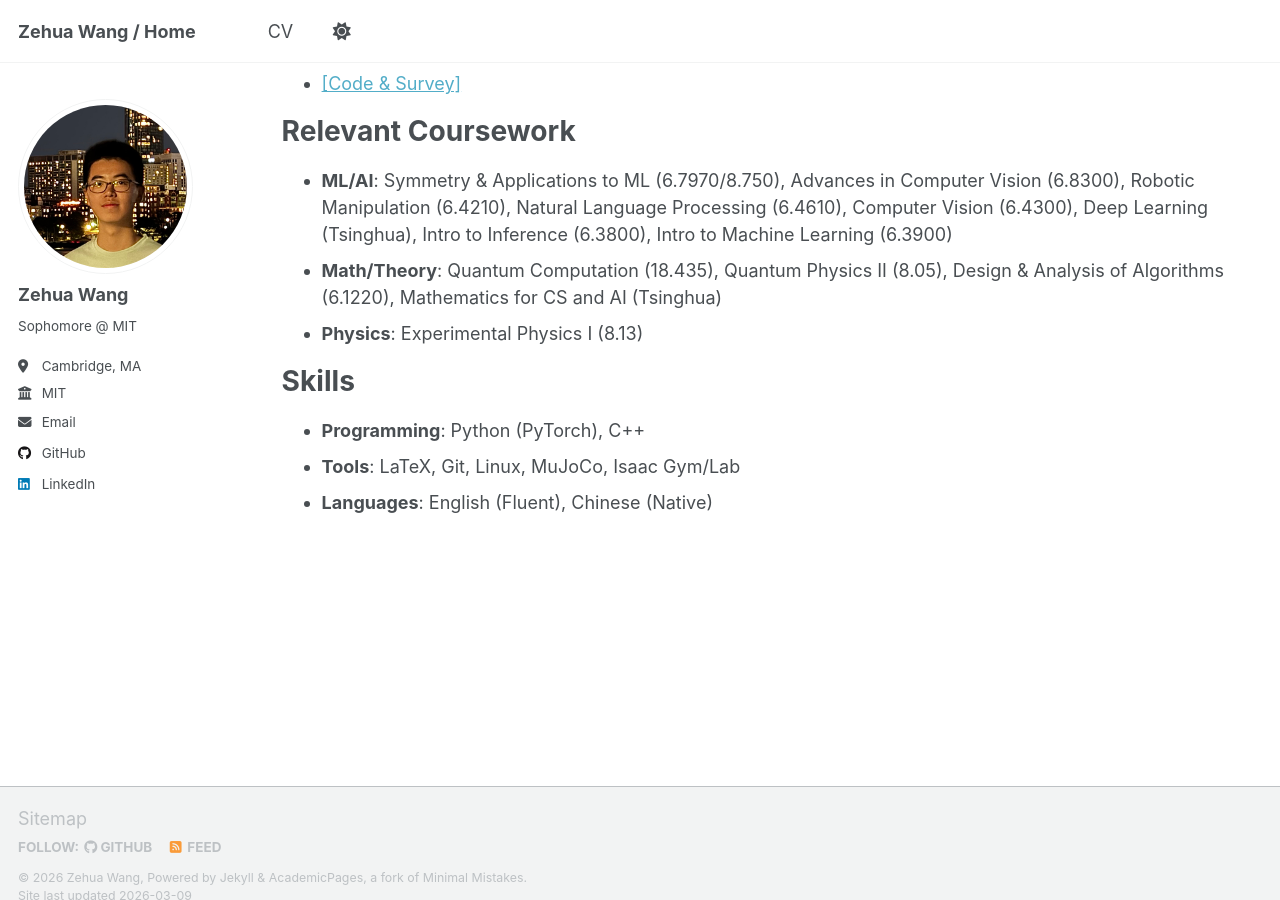
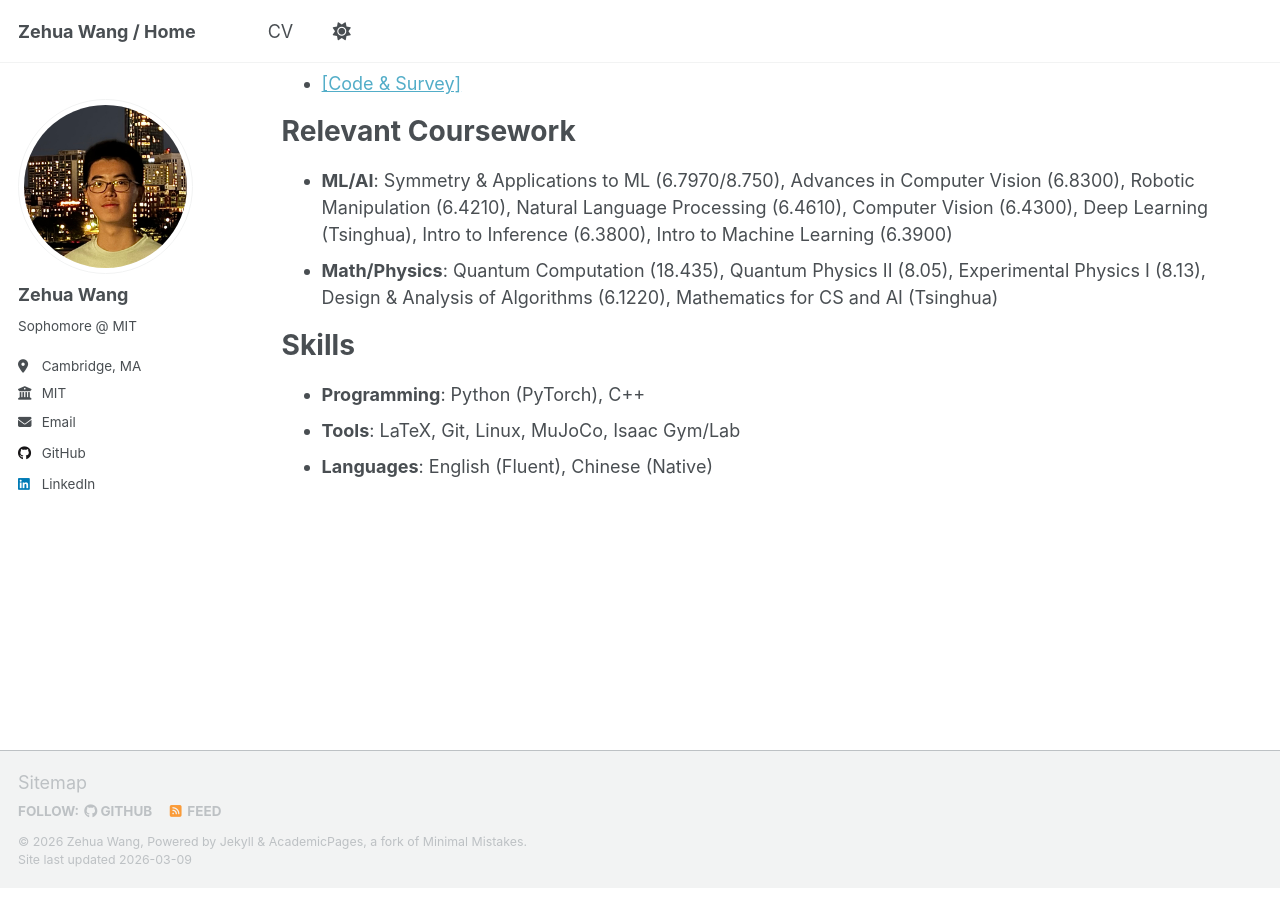
Before and after one commit to zehuaw1/zehuaw1.github.io, a Jekyll site: the page built from _pages/cv.md, in a window 1280 px wide and 900 px high, scrolled down 2368 px. Built offline with Jekyll 4.4.1, drawn with Linux system fonts in a browser that asks for light colours; a script that is not in the unit is left out.

Commit message:
Fit CV back to 1 page: merge coursework/skills lines

```diff
--- a/_pages/cv.md
+++ b/_pages/cv.md
@@ -80,8 +80,7 @@ Projects
 Relevant Coursework
 ======
 * **ML/AI**: Symmetry & Applications to ML (6.7970/8.750), Advances in Computer Vision (6.8300), Robotic Manipulation (6.4210), Natural Language Processing (6.4610), Computer Vision (6.4300), Deep Learning (Tsinghua), Intro to Inference (6.3800), Intro to Machine Learning (6.3900)
-* **Math/Theory**: Quantum Computation (18.435), Quantum Physics II (8.05), Design & Analysis of Algorithms (6.1220), Mathematics for CS and AI (Tsinghua)
-* **Physics**: Experimental Physics I (8.13)
+* **Math/Physics**: Quantum Computation (18.435), Quantum Physics II (8.05), Experimental Physics I (8.13), Design & Analysis of Algorithms (6.1220), Mathematics for CS and AI (Tsinghua)
 
 Skills
 ======
```
Also changed, not shown: 1 other file.
